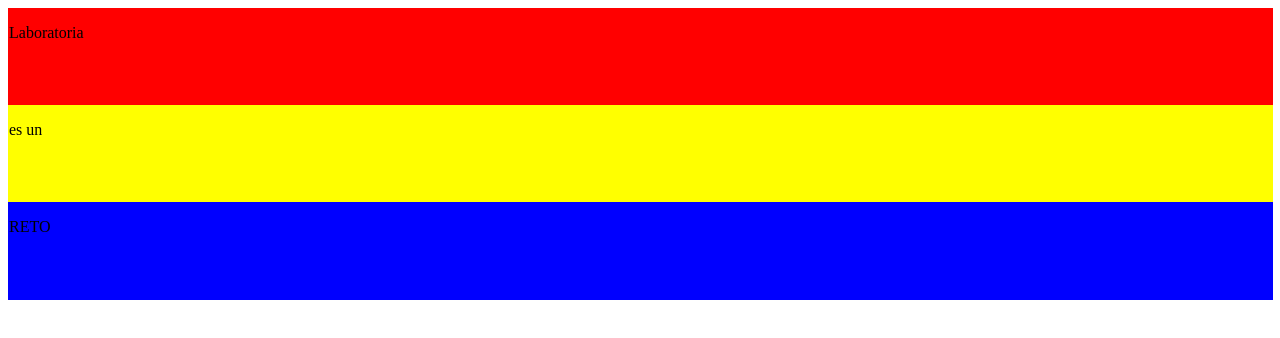
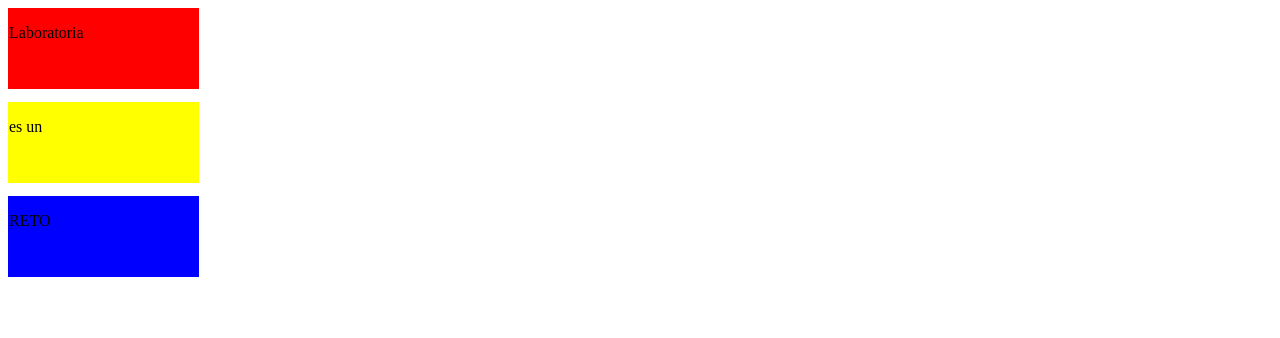
Before and after one commit to ZirtQuesadas/Displays, a plain HTML site: page index.html in a window 1280 px wide. Drawn offline with Linux system fonts and the light colour scheme.

Commit message:
2da parte del ejercicio

```diff
--- a/index.html
+++ b/index.html
@@ -9,7 +9,7 @@
 		<!-- Escribe tu código aqui -->
 	</head>
 	<body>
-		<div>
+		<div class="grande">
 			<div class="rojo pdleft15">
 				<p>Laboratoria</p>
 			</div>
--- a/main.css
+++ b/main.css
@@ -7,18 +7,26 @@
 .azul {
 	background-color: blue;
 }
-div {height: 10%;
-	 width: 100%;
-	 font-size: 100%;
+div {height: 20%;
+	 width: 15%;
 	 text-align: left;
 	 padding-bottom: 0%;
+	 margin-bottom: 1%;
 	 }
-p 	{margin-bottom: 0%;
+p 	{margin-bottom: 5%;
 	text-align: left;
-	padding-bottom: 5%;
+	font-size: 100%;
+	padding-bottom: 20%;
 	padding-top: 0%;
 	display: inline-block;
 	}
+.grande {
+	 height: 100%;
+	 width: 100%;
+	 text-align: left;
+	 padding-bottom: 0%;
+	 margin-bottom: 2%;
+	 }
 .pdbott {
 		}
 .pdleft15 {padding-left: 1px;
```
